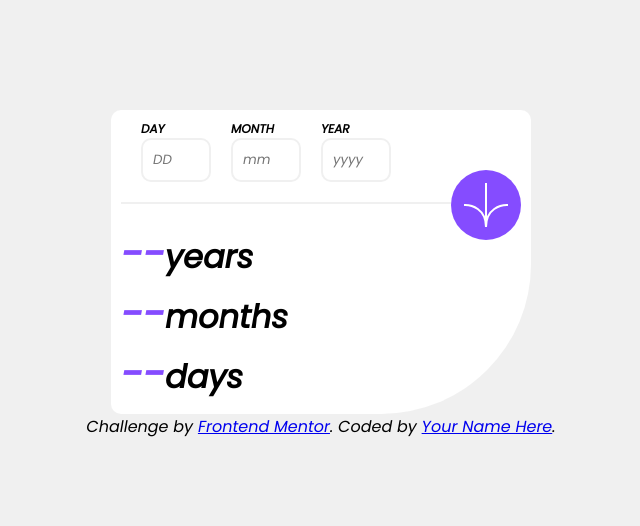
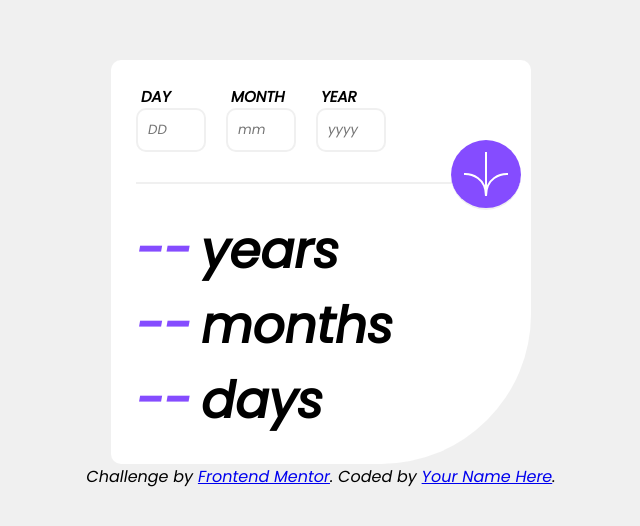
Before and after one commit to michael23e/ageCalculator, a plain HTML site: page index.html in a window 1280 px wide. Shown: the part 126-652 px from the top of the page, without its empty margins (319-959 px from the left). Drawn offline with Linux system fonts and the light colour scheme.

Commit message:
initial commit

```diff
--- a/index.css
+++ b/index.css
@@ -31,12 +31,13 @@ body{
     background-color: var(--White);
     width: 420px;
     max-width: 90%;
-    padding: 10px;
+    padding: 25px;
     position: relative;
     border-top-left-radius: 10px;
     border-top-right-radius: 10px;
     border-bottom-left-radius: 10px;
     border-bottom-right-radius: 150px;
+
 }
 input{
     width: 70px;
@@ -49,9 +50,10 @@ input:focus{
     border: 2px solid var(--Purple);
 }
 label{
-    font-size: 12px;
+    font-size: 15px;
     font-weight: 700;
     text-transform: uppercase;
+    padding-left: 5px;
 }
 small{
     font-size: 8px;
@@ -70,43 +72,65 @@ small{
     border-radius: 50%;
     position: absolute;
     right: 10px;
-    top: 40px;
-    cursor: pointer;
-    margin-top: 20px;
-}
-.output span{
-    font-size: 40px;
-    color: var(--Purple);
-    font-style: italic;
-}
-
-.input-flex{
-    display: flex;
+    top: 80px;
     margin-bottom: 20px;
     border-bottom: 2px solid var(--Off-white);
+    cursor: pointer;
+}
+.submit-btn:hover,
+.submit-btn:focus{
+    background-color: var(--Off-black);
 }
 .input-container{
     display: flex;
     flex-direction: column;
-    margin: 0 0 20px 20px;
+    margin-right: 20px;
+    align-items: flex-start;
+
 }
 #rotate-image{
     transition: transform 1s;
 
+}
+.input-flex{
+    display: flex;
+}
+.line{
+    background-color: var(--Off-white);
+    height: 2px;
+    width: 100%;
+}
+.line-container{
+    display: flex;
+    align-items: center;
+    justify-content: center;
+    margin: 30px 0;
+}
+.output{
+
+}
+.output span{
+    color: var(--Purple);
+    font-size: 50px;
+    padding-right: 10px;
+}
+.output h1{
+    font-size: 50px;
 }
 
 @media only screen  and (max-width:750px){
 input{
     width: 100%;
 }
-.output span{
+.output span,
+.output h1{
     font-size: 1.9rem;
 }
 .submit-btn{
     width: 40px;
     height: 40px;
     left: 40%;
-    top: 60px;
+    top: 105px;
 
 }
 .submit-btn img{
--- a/index.html
+++ b/index.html
@@ -30,9 +30,13 @@
       </div>
     </div>
 
-    <button class="submit-btn">
-      <img src="assets/images/icon-arrow.svg" alt="" id="rotate-image">
-    </button>
+
+    <div class="line-container">
+      <div class="line"></div>
+      <button class="submit-btn">
+        <img src="assets/images/icon-arrow.svg" alt="" id="rotate-image">
+      </button>
+    </div>
     <div class="output">
       <h1><span class="output-yr">--</span>years</h1>
       <h1><span class="output-month">--</span>months</h1>
```
